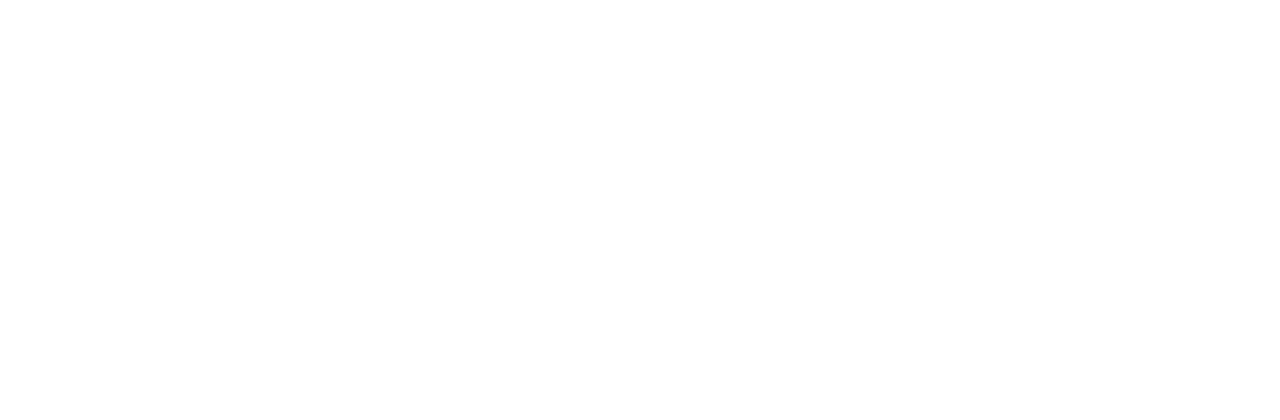
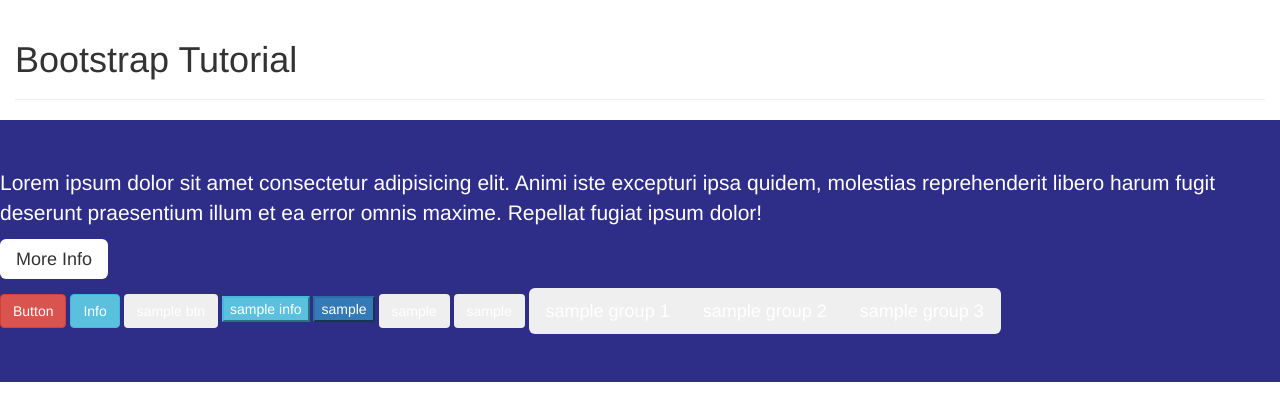
Before and after one commit to patrickdolloso/Bootstrap-TestWebpage, a plain HTML site: page index.html in a window 1280 px wide. Drawn offline with nearby package versions, Linux system fonts and the light colour scheme.

Commit message:
Updated index (buttons tut), Readme, and uploaded gif

```diff
--- a/index.html
+++ b/index.html
@@ -7,8 +7,58 @@
 
     <title>Bootstrap Tutorial</title>
     <link rel="stylesheet" type="text/css" href="https://maxcdn.bootstrapcdn.com/bootstrap/3.3.5/css/bootstrap.min.css">
+
+    <style> /*CSS Style snippet*/
+            .jumbotron{
+                background-color:#2E2D88;
+                color:white;
+            }
+            /* Adds borders for tabs */
+            .tab-content {
+                border-left: 1px solid #ddd;
+                border-right: 1px solid #ddd;
+                border-bottom: 1px solid #ddd;
+                padding: 10px;
+            }
+            .nav-tabs {
+                margin-bottom: 0;
+            }
+    </style>
+
 </head>
 <body>
+    <div class="container-fluid">
+        <div class="page-header">
+            <h1>Bootstrap Tutorial</h1>
+        </div>
+    </div>
+
+    <div class="jumbotron">
+        <p>Lorem ipsum dolor sit amet consectetur adipisicing elit. Animi iste excepturi ipsa quidem, molestias reprehenderit libero harum fugit deserunt praesentium illum et ea error omnis maxime. Repellat fugiat ipsum dolor!</p>
+
+        <p><a href="#" class="btn-default btn-lg" role="button">More Info</a></p>
+
+        <button type="submit" class="btn btn-danger" role="button">Button</button>
+
+        <input type="button" value="Info" class="btn btn-info">
+
+        <button type="submit" class="btn">sample btn</button>
+
+        <button type="submit" class="btn-info">sample info</button>
+
+        <button type="submit" class="btn-primary">sample</button>
+
+        <button type="submit" class="btn">sample</button>
+
+        <button type="submit" class="btn">sample</button>
+
+        <div class="btn-group btn-group-lg" role="group">
+                <button type="submit" class="btn">sample group 1</button>
+                <button type="submit" class="btn">sample group 2</button>
+                <button type="submit" class="btn">sample group 3</button>
+        </div>
+
+    </div>
 
 
 
```
Also changed, not shown: 2 other files.
